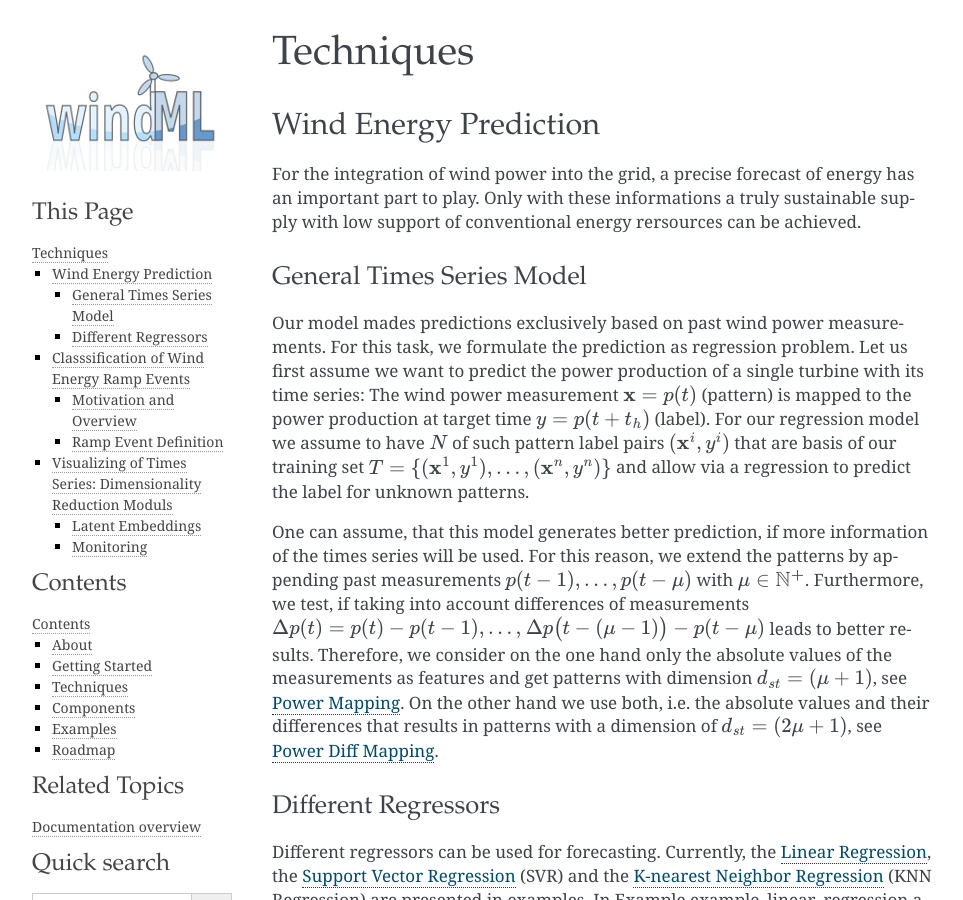
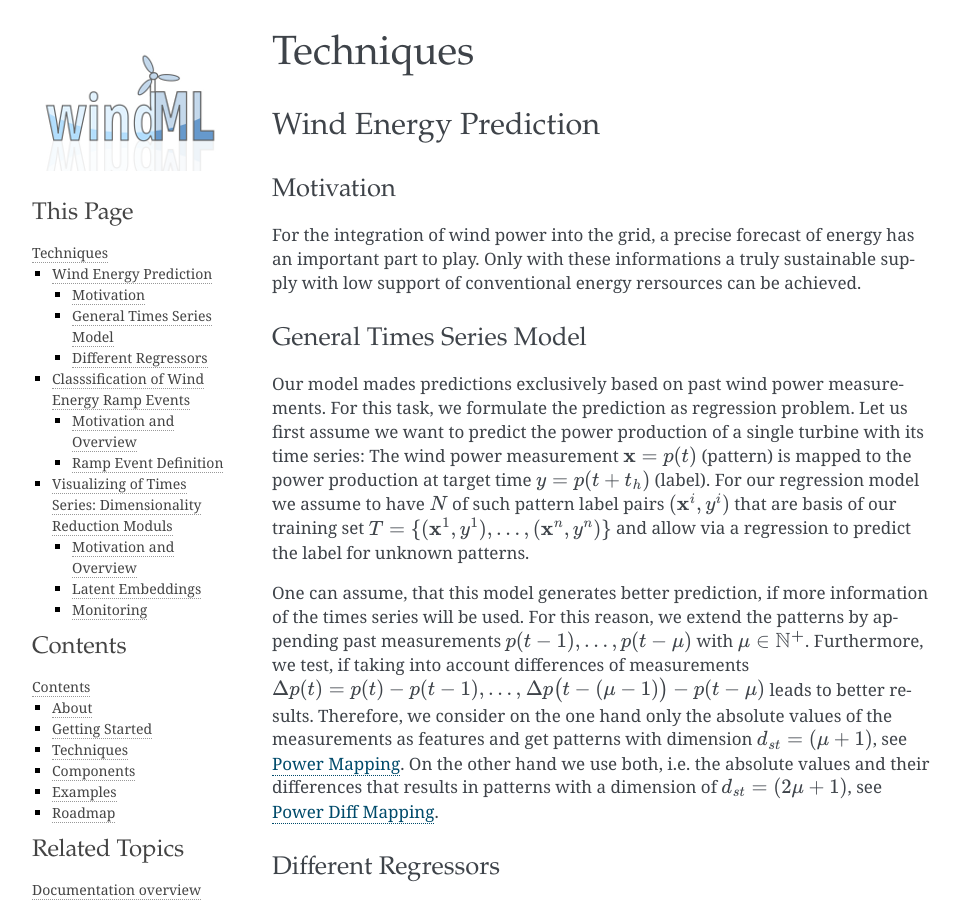
Before and after one commit to cigroup-ol/windml, a Sphinx documentation site: the page built from doc/techniques.rst, in a window 1280 px wide and 900 px high. Shown: the whole window, without its empty margins (148-1111 px from the left). Built offline with Sphinx 7.4.7, drawn with Linux system fonts in a browser that asks for light colours; formulas are drawn with MathJax 3; some of the changed text lies outside the part shown.

Commit message:
Added some infos about Dim Reduction

```diff
--- a/doc/techniques.rst
+++ b/doc/techniques.rst
@@ -5,6 +5,9 @@
 
 Wind Energy Prediction
 ----------------------
+
+Motivation
+++++++++++
 For the integration of wind power into the grid, a precise forecast of energy
 has an important part to play. Only with these informations a truly sustainable
 supply with low support of conventional energy rersources can be achieved.
@@ -72,6 +75,9 @@
 Visualizing of Times Series: Dimensionality Reduction Moduls
 ------------------------------------------------------------
 
+Motivation and Overview
++++++++++++++++++++++++
+
 In this section one can find the explanation how to visualize high-dimensional wind time series. Monitoring of high-dimensional time-series data is a dimensionality reduction (DR) task. DR methods map high-dimensional patterns :math:`\mathbf{X} = [\mathbf{x}_i \in \mathbb{R}^d]_{i=1}^N` to low-dimensional representations :math:`[\hat{\mathbf{x}}_i \in \mathbb{R}^q]_{i=1}^N` in a latent space :math:`\mathbb{R}^q` with :math:`q<d`. The mapping should maintain important properties of the original high-dimensional data, e.g., topological characteristics like distance and neighborhoods. Such properties could be gradual changes in wind time series such as changing weather conditions or seasonal changes. Visualization of alert states belongs to the main applications of monitoring energy time series.
 
 In [1]_, we employed self-organizing maps (SOMs) for sequence visualization of high-dimensional wind time series. Similar to vector quantization, we employed the SOM to place codebook vectors in the time series data space. Each neuron was assigned to a color accruing to the position in the lattice structure of the SOM. The capabilities to visualize gradual changes of SOM-based monitoring is strongly restricted to the topology of the map, e.g., the number of neurons and the structure of the network.
```
